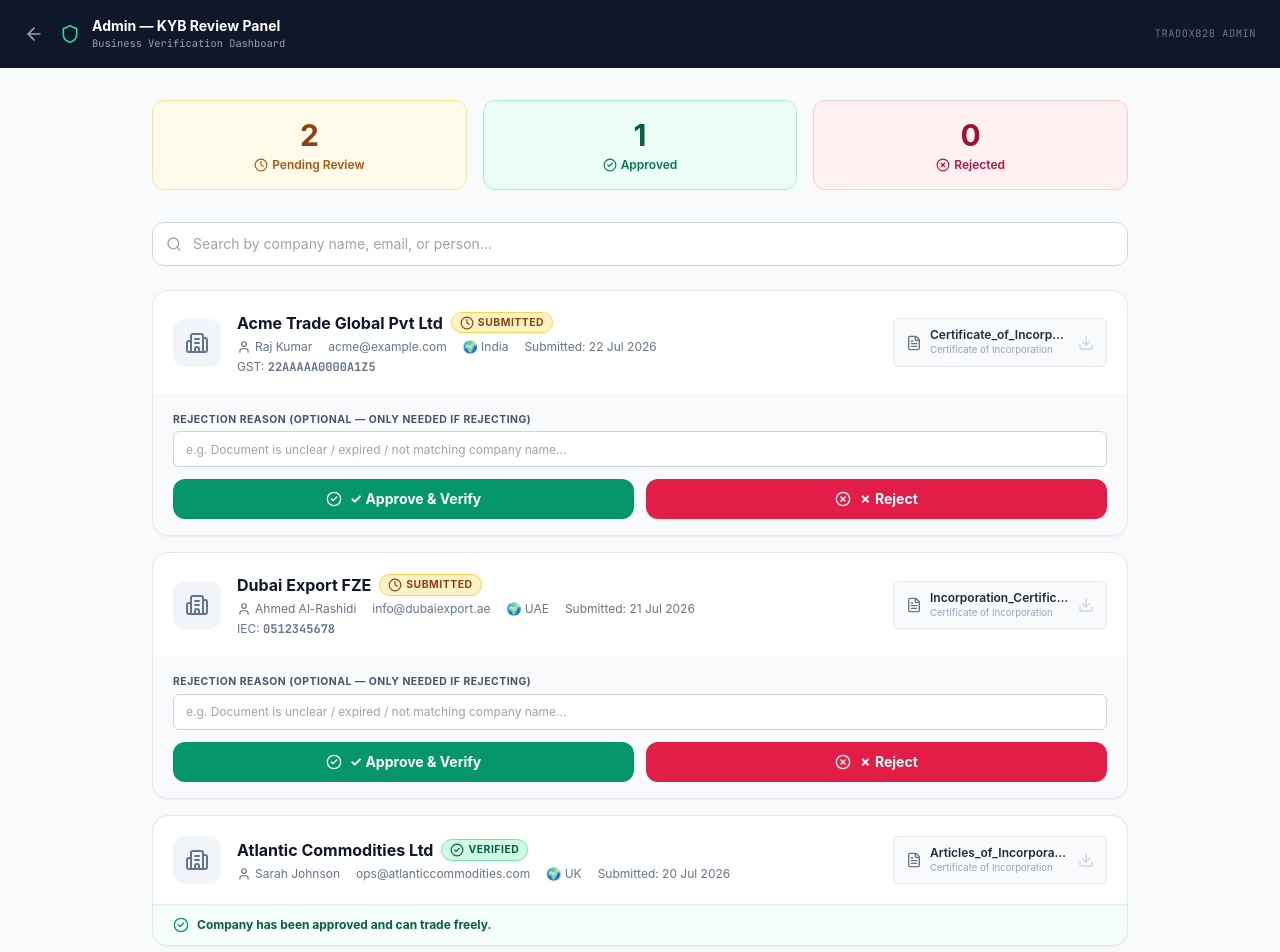
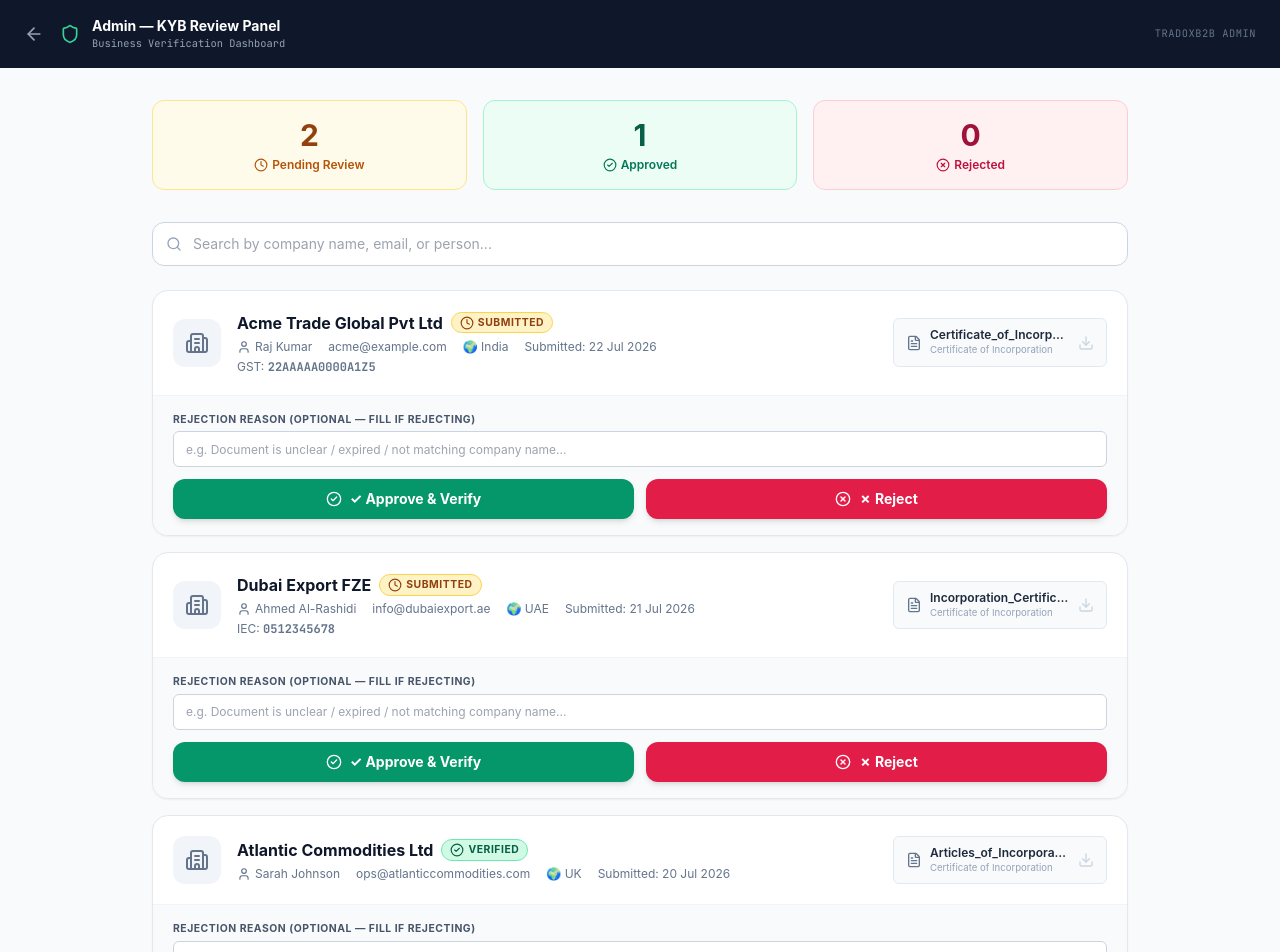
Before and after one commit to krishnagm17/tradox-b2b, a React app in the folder frontend/: page /admin/kyb in a window 1280 px wide. Shown: the top 952 px of the page. Built offline with nearby package versions, Linux system fonts and the light colour scheme; no server answers; sample sign-in values are in the browser's storage; the HTML template or start-up script is replaced by a standard one.

Commit message:
feat: made Approve and Reject buttons permanently visible on all KYB cards in AdminKyb.jsx

```diff
--- a/frontend/src/pages/AdminKyb.jsx
+++ b/frontend/src/pages/AdminKyb.jsx
@@ -297,13 +297,12 @@ export default function AdminKyb() {
                   )}
                 </div>
 
-                {/* Action Area — Only for SUBMITTED */}
-                {sub.kybStatus === "SUBMITTED" && (
+                {/* Action Area — Always available for Admin to Approve or Reject */}
                 <div className="border-t border-slate-100 px-5 py-4 bg-slate-50">
                   {/* Reject reason input */}
                   <div className="mb-3">
                     <label className="block text-[0.65rem] font-bold text-slate-600 uppercase tracking-wider mb-1">
-                        Rejection Reason (optional — only needed if rejecting)
+                      Rejection Reason (optional — fill if rejecting)
                     </label>
                     <input
                       type="text"
@@ -318,49 +317,37 @@ export default function AdminKyb() {
                     <button
                       onClick={() => handleApprove(sub.id, sub.companyName)}
                       disabled={!!actionLoading[sub.id]}
-                        className="flex-1 h-10 bg-emerald-600 hover:bg-emerald-700 disabled:bg-emerald-400 text-white font-bold rounded-xl text-sm transition-colors flex items-center justify-center gap-2"
+                      className={`flex-1 h-10 font-bold rounded-xl text-sm transition-all flex items-center justify-center gap-2 ${
+                        sub.kybStatus === "VERIFIED"
+                          ? "bg-emerald-700 text-white shadow-inner ring-2 ring-emerald-500"
+                          : "bg-emerald-600 hover:bg-emerald-700 text-white shadow-md hover:shadow-lg"
+                      }`}
                     >
                       {actionLoading[sub.id] === "approve" ? (
                         <Loader2 className="w-4 h-4 animate-spin" />
                       ) : (
                         <CheckCircle2 className="w-4 h-4" />
                       )}
-                        ✓ Approve & Verify
+                      {sub.kybStatus === "VERIFIED" ? "✓ Approved (Click to Re-Approve)" : "✓ Approve & Verify"}
                     </button>
                     <button
                       onClick={() => handleReject(sub.id, sub.companyName)}
                       disabled={!!actionLoading[sub.id]}
-                        className="flex-1 h-10 bg-rose-600 hover:bg-rose-700 disabled:bg-rose-400 text-white font-bold rounded-xl text-sm transition-colors flex items-center justify-center gap-2"
+                      className={`flex-1 h-10 font-bold rounded-xl text-sm transition-all flex items-center justify-center gap-2 ${
+                        sub.kybStatus === "REJECTED"
+                          ? "bg-rose-700 text-white shadow-inner ring-2 ring-rose-500"
+                          : "bg-rose-600 hover:bg-rose-700 text-white shadow-md hover:shadow-lg"
+                      }`}
                     >
                       {actionLoading[sub.id] === "reject" ? (
                         <Loader2 className="w-4 h-4 animate-spin" />
                       ) : (
                         <XCircle className="w-4 h-4" />
                       )}
-                        ✗ Reject
+                      {sub.kybStatus === "REJECTED" ? "✗ Rejected (Click to Re-Reject)" : "✗ Reject"}
                     </button>
                   </div>
                 </div>
-                )}
-
-                {/* Already verified/rejected status */}
-                {sub.kybStatus === "VERIFIED" && (
-                  <div className="border-t border-emerald-100 px-5 py-3 bg-emerald-50/50 flex items-center gap-2">
-                    <CheckCircle2 className="w-4 h-4 text-emerald-600" />
-                    <span className="text-xs font-bold text-emerald-800">Company has been approved and can trade freely.</span>
-                  </div>
-                )}
-                {sub.kybStatus === "REJECTED" && (
-                  <div className="border-t border-rose-100 px-5 py-3 bg-rose-50/50">
-                    <div className="flex items-start gap-2">
-                      <XCircle className="w-4 h-4 text-rose-600 shrink-0 mt-0.5" />
-                      <div>
-                        <span className="text-xs font-bold text-rose-800">Rejected</span>
-                        {sub.rejectReason && <p className="text-xs text-rose-700 mt-0.5">Reason: {sub.rejectReason}</p>}
-                      </div>
-                    </div>
-                  </div>
-                )}
               </div>
             ))
           )}
```
Lines whose indentation alone changed are shown as unchanged.
